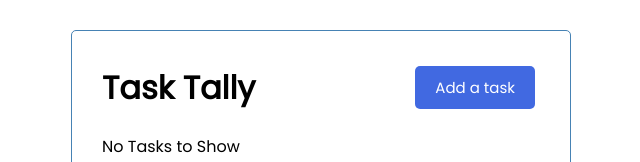
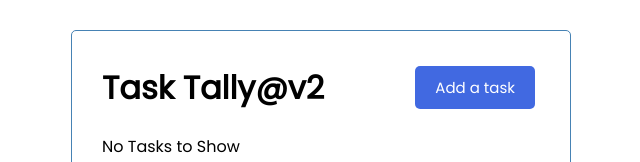
Before and after one commit to AhmadRazaJamal/Task-Tally, a React (Create React App) app: page / in a window 1280 px wide. Shown: the top 162 px of the page, without its empty margins (319-959 px from the left). Built offline with nearby package versions, Linux system fonts and the light colour scheme.

Commit message:
added a minor change to check github actions

```diff
--- a/src/ components/Header.js
+++ b/src/ components/Header.js
@@ -9,7 +9,7 @@ const Header = ({onAdd, formShown}) => {
 
   return (
     <header className='header'>
-    <h1 variant="h3" gutterBottom component="div">Task Tally</h1>
+    <h1 variant="h3" gutterBottom component="div">Task Tally@v2</h1>
     <Button label={formShown ? "X" : "Add a task"} color={formShown ? "red" : "royalblue"} onClick={onAdd}/>
     </header>
   )
```
